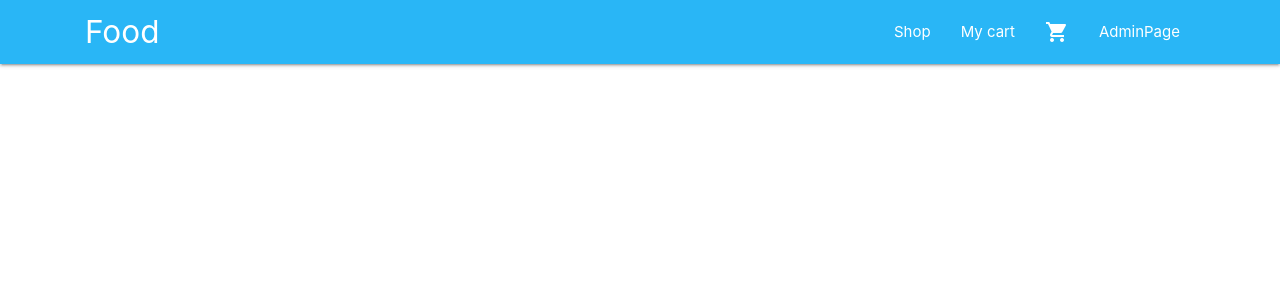
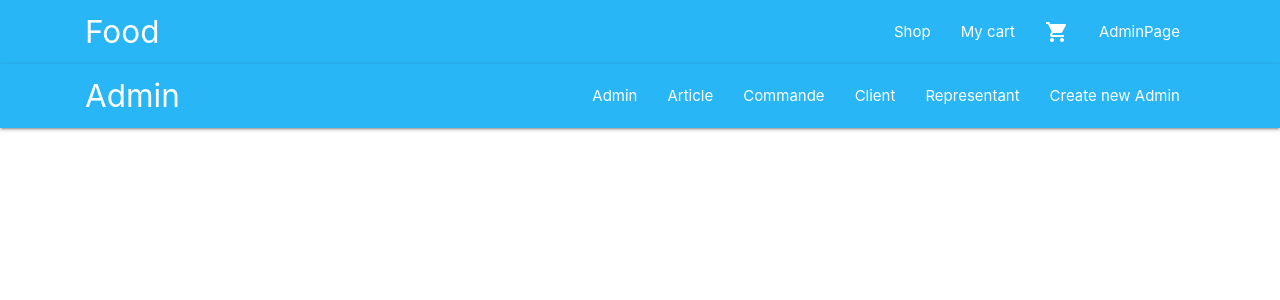
Before and after one commit to sdore2021/workspace-project-web, a React (Create React App) app in the folder client/: page /AdminHome in a window 1280 px wide. Shown: the top 300 px of the page. Built offline with nearby package versions, Linux system fonts and the light colour scheme.

Commit message:
create new admin feature

```diff
--- a/client/src/App.js
+++ b/client/src/App.js
@@ -4,6 +4,7 @@ import Navbar from "./components/NavBar";
 import Home from "./components/Home";
 import Cart from "./components/Cart";
 import LoginForm from "./components/admi-file/loginForm";
+import AdminHome from "./components/admi-file/adminHome";
 
 class App extends Component {
   render() {
@@ -15,6 +16,7 @@ class App extends Component {
             <Route exact path="/" component={Home} />
             <Route path="/cart" component={Cart} />
             <Route path="/Admin" component={LoginForm} />
+            <Route path="/AdminHome" component={AdminHome} />
           </Switch>
         </div>
       </BrowserRouter>
--- a/client/src/components/admi-file/loginForm.jsx
+++ b/client/src/components/admi-file/loginForm.jsx
@@ -61,7 +61,7 @@ class LoginForm extends Component {
         // all browsers have this database name localStorage
         const jwt = res.data;
         localStorage.setItem("token", jwt);
-        this.props.history.push("/"); // permet de naviguer
+        this.props.history.push("/AdminHome"); // permet de naviguer
       })
       .catch(ex => {
         if (ex.response && ex.response.status === 400) {
--- a/client/src/components/admi-file/navBar.jsx
+++ b/client/src/components/admi-file/navBar.jsx
@@ -13,19 +13,19 @@ const NavBar = () => {
             <Link to="/">Admin</Link>
           </li>
           <li>
-            <Link to="/#">Article</Link>
+            <Link to="/">Article</Link>
           </li>
           <li>
-            <Link to="/#">Commande</Link>
+            <Link to="/">Commande</Link>
           </li>
           <li>
-            <Link to="/#">Client</Link>
+            <Link to="/">Client</Link>
           </li>
           <li>
-            <Link to="/#">Representant</Link>
+            <Link to="/">Representant</Link>
           </li>
           <li>
-            <Link to="/#">Facture</Link>
+            <Link to="/">Create new Admin</Link>
           </li>
         </ul>
       </div>
```
